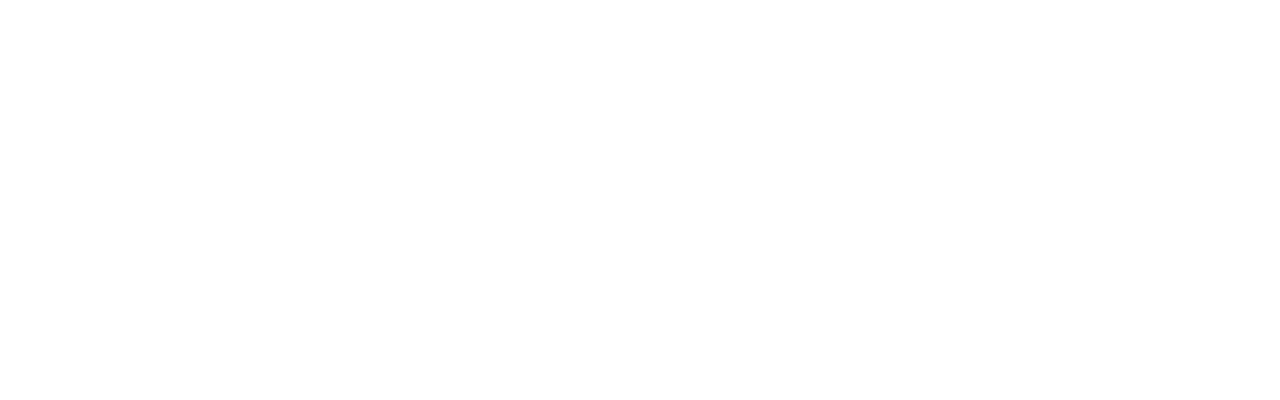
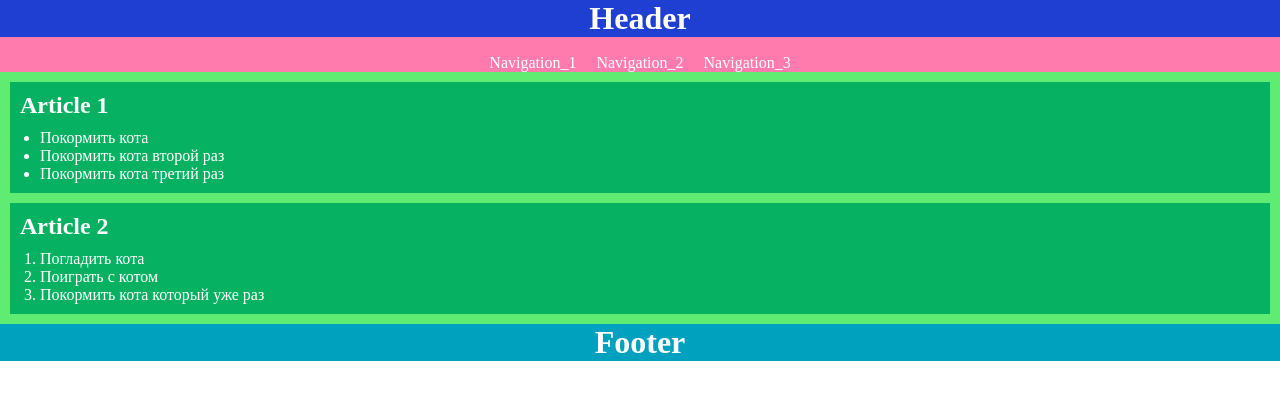
Before and after one commit to js-tasks-ru/htmlcss-20231222_svzhloba, a website: page 02-dz0/01-semantic-mockup/solution.html in a window 1280 px wide. Drawn offline with Linux system fonts and the light colour scheme.

Commit message:
add solution semantic-mockup

```diff
--- /dev/null
+++ b/02-dz0/01-semantic-mockup/solution.css
@@ -0,0 +1,56 @@
+body {
+  color: #fff;
+  margin: 0;
+  padding: 0;
+}
+
+h1, h2, ul, ol {
+  margin: 0;
+  padding: 0;
+}
+
+header {
+  background-color: #1e3fd2;
+  text-align: center;
+}
+
+nav {
+  background-color: #ff7aad;
+  height: 35px;
+  display: flex;
+  flex-direction: column;
+  justify-content: flex-end;
+  ul {
+    list-style: none;
+    display: flex;
+    justify-content: center;
+    gap: 20px;
+  }
+  a {
+    text-decoration: none;
+    color: #fff;
+  }
+}
+
+main {
+  background-color: #60eb72;
+  padding: 10px;
+  article {
+    background-color: #06b161;
+    padding: 10px;
+    h2 {
+      margin-bottom: 10px;
+    }
+    ol, ul {
+      margin-left: 20px;
+    }
+  }
+  article:first-child {
+    margin-bottom: 10px;
+  }
+}
+
+footer {
+  background-color: #00a1be;
+  text-align: center;
+}
--- a/02-dz0/01-semantic-mockup/solution.html
+++ b/02-dz0/01-semantic-mockup/solution.html
@@ -1,4 +1,40 @@
 <!DOCTYPE html>
+<!-- Главная страница -->
 <html lang="ru">
-    <!-- Ваше решение -->
+  <head>
+    <link rel="stylesheet" href="solution.css">
+  </head>
+  <body>
+    <header>
+      <h1>Header</h1>
+    </header>
+    <nav>
+      <ul>
+        <li><a href="">Navigation_1</a></li>
+        <li><a href="">Navigation_2</a></li>
+        <li><a href="">Navigation_3</a></li>
+      </ul>
+    </nav>
+    <main>
+      <article>
+        <h2>Article 1</h2>
+        <ul>
+          <li>Покормить кота</li>
+          <li>Покормить кота второй раз</li>
+          <li>Покормить кота третий раз</li>
+        </ul>
+      </article>
+      <article>
+        <h2>Article 2</h2>
+        <ol>
+          <li>Погладить кота</li>
+          <li>Поиграть с котом</li>
+          <li>Покормить кота который уже раз</li>
+        </ol>
+      </article>
+    </main>
+    <footer>
+      <h1>Footer</h1>
+    </footer>
+  </body>
 </html>
```
